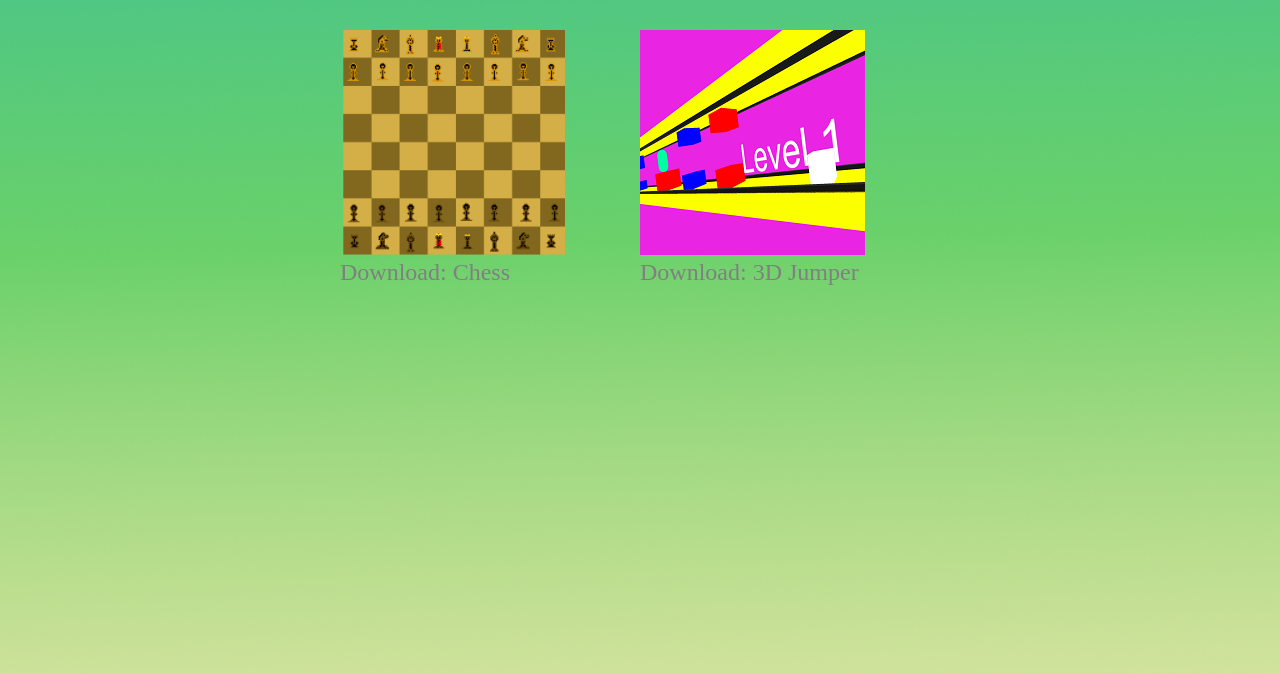
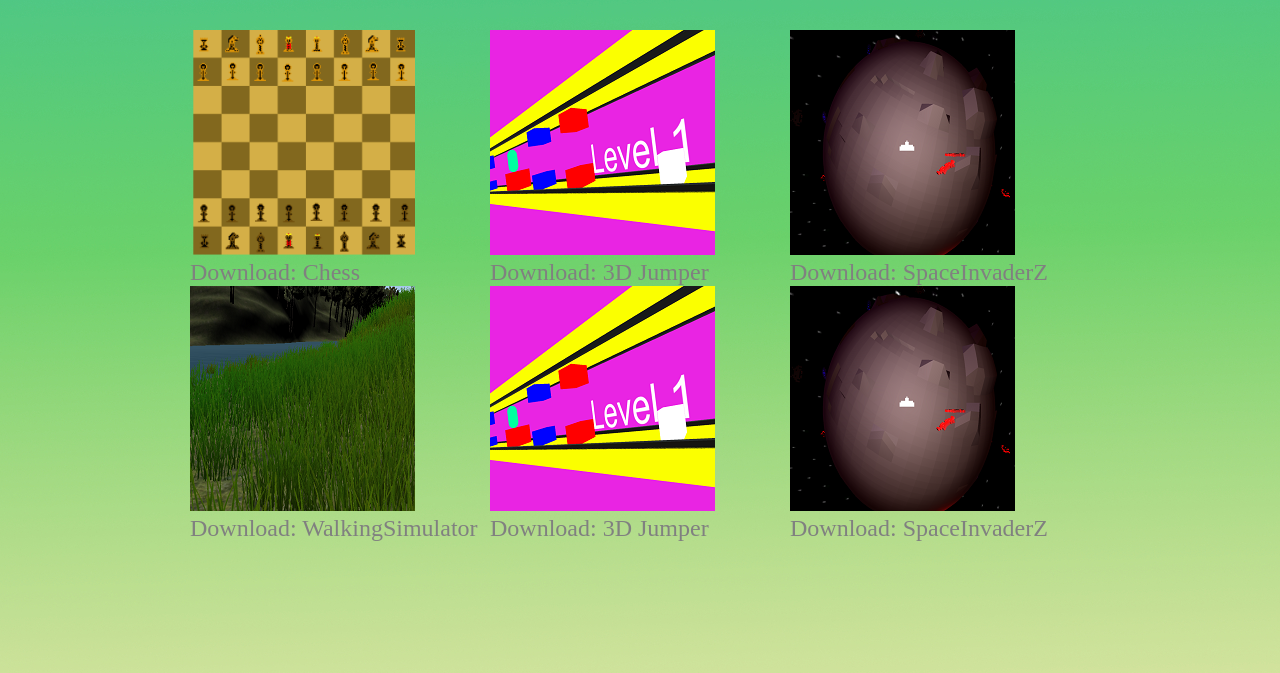
Before and after one commit to alexfullerton22/Chess, a plain HTML site: page Project/html/index.html in a window 1280 px wide. Shown: the part 103-776 px from the top of the page. Drawn offline with Linux system fonts and the light colour scheme.

Commit message:
Added New Demos

```diff
--- a/Project/html/index.html
+++ b/Project/html/index.html
@@ -5,7 +5,7 @@
       <h1>
         Game Sharing Service
       </h1>
-	  <div class="clearfix" style="width:600px; margin:0 auto;">
+	  <div class="clearfix" style="width:900px; margin:0 auto;">
 		<div style="width:300px; float:left;">
 			<a href="../Graphics/Thumbnail.png" download>
 				<img border="0" src="../Graphics/Thumbnail.png" width="225px">
@@ -20,6 +20,36 @@
 			<br/>
 			<font size="5px" color="gray">Download: 3D Jumper</font>
 		</div>
+		<div style="width:300px; float:left;">
+			<a href="SpaceInvaderZ.zip" download>
+				<img border="0" src="../Graphics/Thumbnail2.png">
+			</a>
+			<br/>
+			<font size="5px" color="gray">Download: SpaceInvaderZ</font>
+		</div>
+	  </div>
+	  <div class="clearfix" style="width:900px; margin:0 auto;">
+		<div style="width:300px; float:left;">
+			<a href="WalkingSimulator" download>
+				<img border="0" src="../Graphics/Thumbnail3.png" width="225px">
+			</a>
+			<br/>
+			<font size="5px" color="gray">Download: WalkingSimulator</font>
+		</div>
+		<div style="width:300px; float:left;">
+			<a href="3DJumper.zip" download>
+				<img border="0" src="3DJ.png">
+			</a>
+			<br/>
+			<font size="5px" color="gray">Download: 3D Jumper</font>
+		</div>
+		<div style="width:300px; float:left;">
+			<a href="SpaceInvaderZ.zip" download>
+				<img border="0" src="../Graphics/Thumbnail2.png">
+			</a>
+			<br/>
+			<font size="5px" color="gray">Download: SpaceInvaderZ</font>
+		</div>
 	  </div>
     </body>
   </html>
```
Also changed, not shown: Project/Graphics/Thumbnail2.PNG (added), Project/Graphics/Thumbnail3.PNG (added), Project/Graphics/noob.jpg (renamed from Project/html/noob.jpg), 2 other files.
